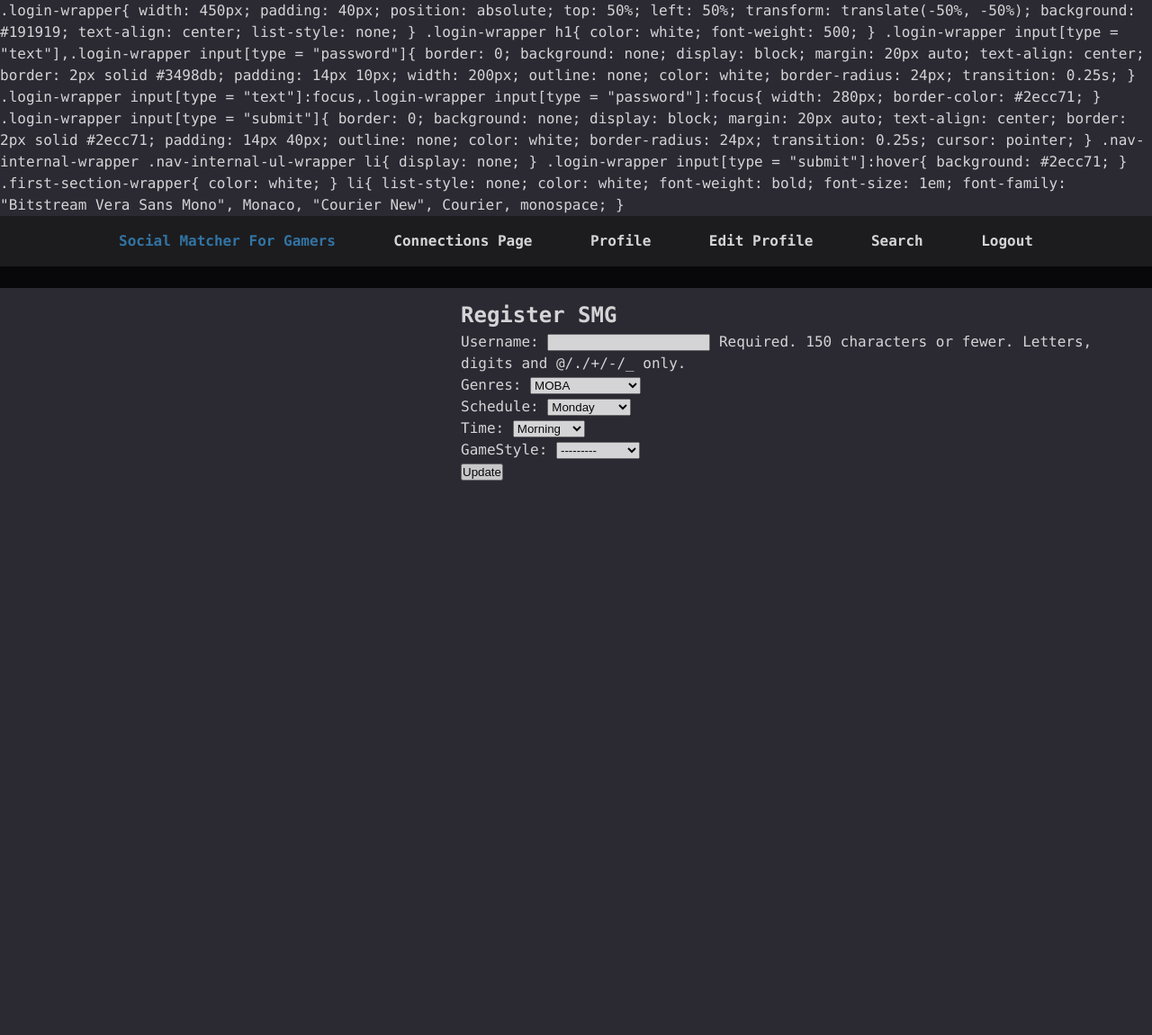
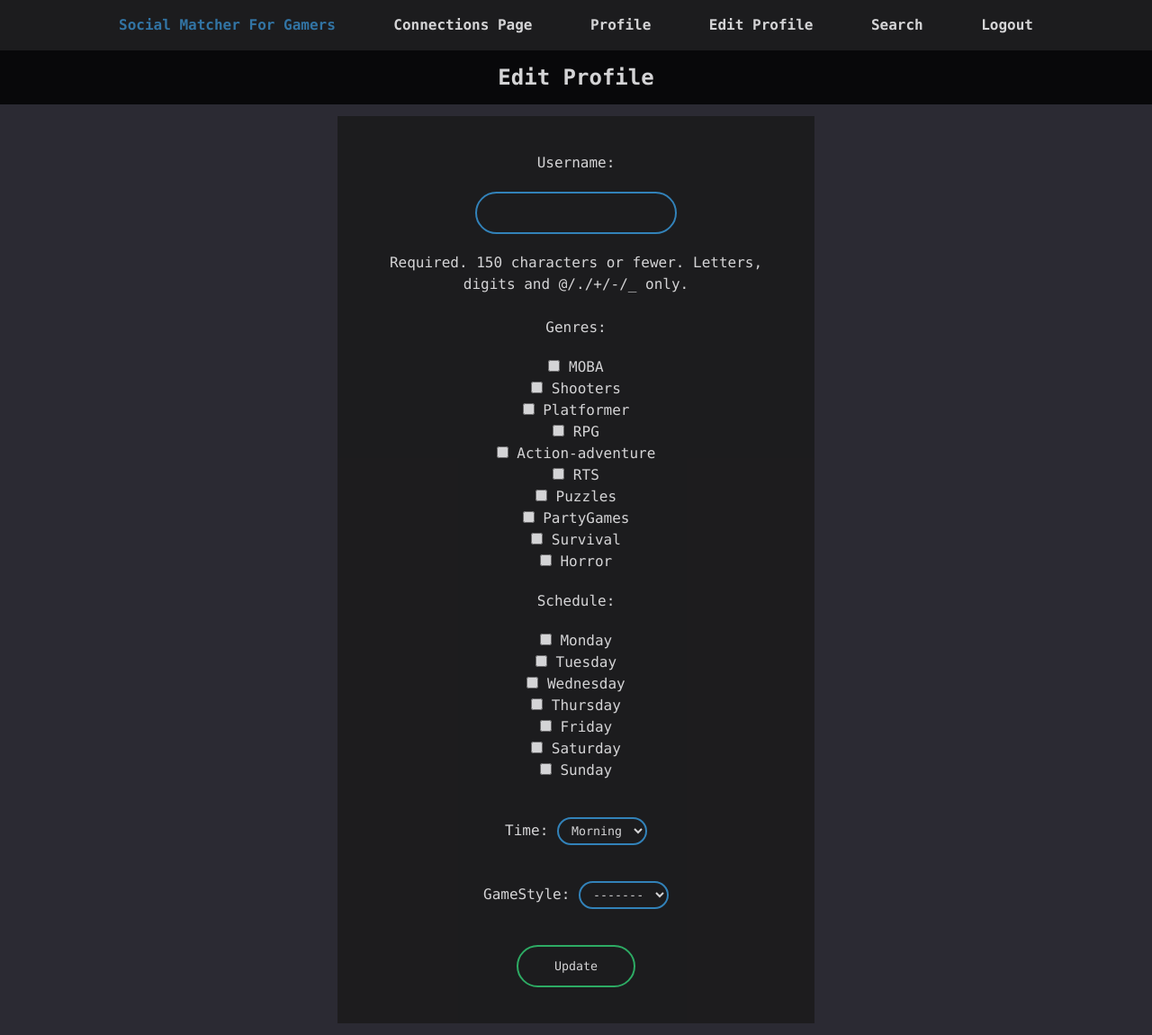
Before and after one commit to ctstolfa/SocialMatcherForGamers, a Django app: template SMG/templates/editProfile.html in a window 1280 px wide. Shown: the whole page at 90% size. Before the commit the page ends 534 px from the top, so only its background shows below. Run offline with Django 4.2, Linux system fonts and the light colour scheme; the template is opened without the code that fills it: values that come from a table or form of the project are taken from there, others are empty.

Commit message:
Changed Format of editProfile.html
Updated forms to allow editing of fields

Updated signUp.html for drop down fields

```diff
--- a/SMG/smg_app/forms.py
+++ b/SMG/smg_app/forms.py
@@ -29,7 +29,14 @@ class UpdateUserForm(forms.ModelForm):
         model = User
         fields = ('username', )
 
+
 class UpdateProfileForm(forms.ModelForm):
     class Meta:
         model = Account
         fields = ('genres', 'schedule', 'time', 'gameStyle')
+        widgets = {
+            'time': forms.Select(attrs={'class': 'select'}),
+            'gameStyle': forms.Select(attrs={'class': 'select'}),
+            'genres': forms.CheckboxSelectMultiple(attrs={'class': 'choice'}),
+            'schedule': forms.CheckboxSelectMultiple(attrs={'class': 'choice'}),
+        }
--- a/SMG/templates/editProfile.html
+++ b/SMG/templates/editProfile.html
@@ -3,13 +3,15 @@
 {% block title %}Edit Profile Page{% endblock %}
 
 {% block style %}
+<style>
+    main {
+        margin-left: 0%;
+    }
+
     .login-wrapper{
         width: 450px;
-        padding: 40px;
-        position: absolute;
-        top: 50%;
-        left: 50%;
-        transform: translate(-50%, -50%);
+        padding: 40px 40px 20px 40px;
+        margin: 1% auto 1% auto;
         background: #191919;
         text-align: center;
         list-style: none;
@@ -17,6 +19,7 @@
 
     .login-wrapper h1{
         color: white;
+        text-transform: uppercase;
         font-weight: 500;
     }
 
@@ -46,6 +49,7 @@
         display: block;
         margin: 20px auto;
         text-align: center;
+        font-family: "Bitstream Vera Sans Mono", Monaco, "Courier New", Courier, monospace;
         border: 2px solid #2ecc71;
         padding: 14px 40px;
         outline: none;
@@ -74,19 +78,39 @@
        font-family: "Bitstream Vera Sans Mono", Monaco, "Courier New", Courier, monospace;
    }
 
+    .select {
+        background: #191919;
+        margin: 20px auto;
+        text-align: center;
+        border: 2px solid #3498db;
+        padding: 5px 10px;
+        width: 100px;
+        outline: none;
+        color: white;
+        border-radius: 24px;
+        transition: 0.25s;
+        font-family: "Bitstream Vera Sans Mono", Monaco, "Courier New", Courier, monospace;
+    }
+
+    .choice {
+        padding: 20px 10px;
+    }
+</style>
 {% endblock %}
+
+{% block header %}Edit Profile{% endblock %}
 
 {% block content %}
     <section class="first-section-wrapper">
         <div class="first-section-internal-wrapper">
             <form class="login-wrapper" method="post">
-                <h1>Register SMG</h1>
                 {% if form.errors %}
                 <br><h3>There was an error in your form!</h3>
                 <h4>Check "Password Confirmation" below.</h4><br>
                 {% endif %}
-            {% csrf_token %}
+                {% csrf_token %}
                 {{ user_form.as_p }}
+                <br>
                 {{ profile_form.as_p }}
                  <input type="submit" name="" value="Update">
             </form>
--- a/SMG/templates/loginPage.html
+++ b/SMG/templates/loginPage.html
@@ -158,11 +158,6 @@
     </style>
 </head>
 <body>
-<script>
-{% for message in messages  %}
-    alert('{{message}}');
-{% endfor %}
-</script>
 {#{% if user.is_authenticated  %}#}
 {#<h3>Hello {{ fName }}</h3>#}
 {#<h4>You're successfully logged in</h4>#}
--- a/SMG/templates/profile.html
+++ b/SMG/templates/profile.html
@@ -7,7 +7,9 @@
 {% block style %}
 <style>
     main {
-        margin-left: 40%;
+        margin-left: auto;
+        margin-right: auto;
+        width: 30%;
     }
 
     .listStyle-wrapper li a{
```
Also changed, not shown: SMG/templates/signUp.html (+18 -0 lines).
